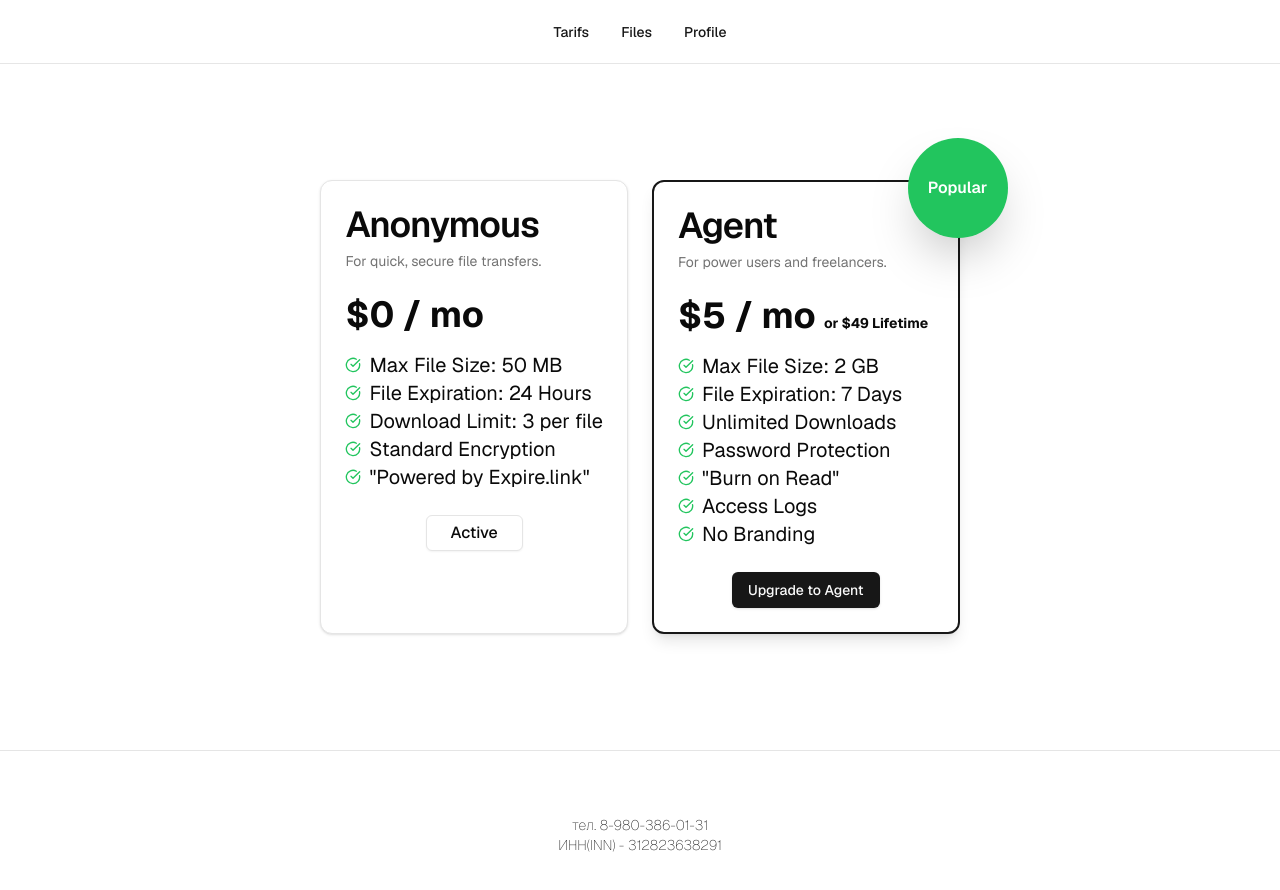
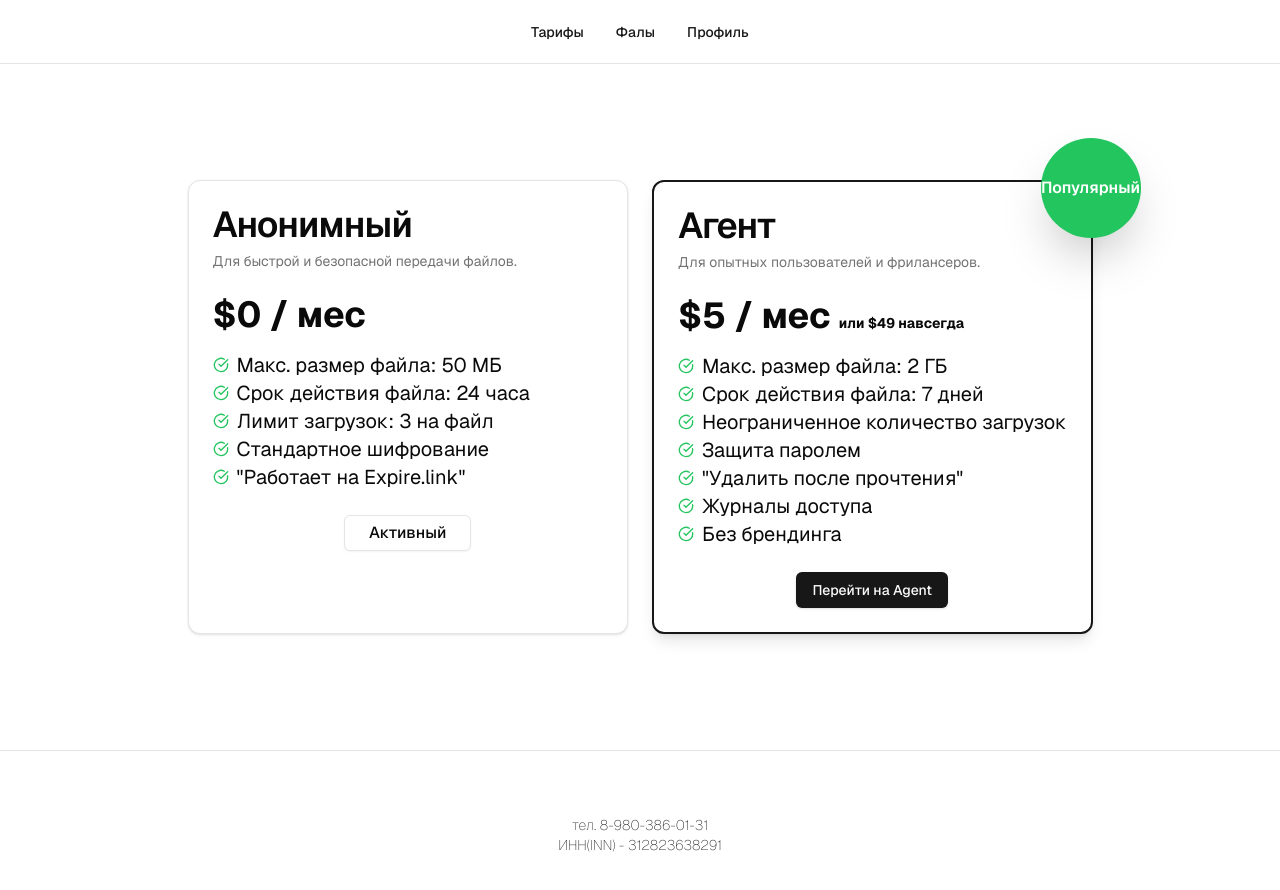
Before and after one commit to PieceTheLord/file_picker_supabase, a Next.js app: page /tarifs in a window 1280 px wide. Shown: the top 890 px of the page. Built offline with nearby package versions, Linux system fonts and the light colour scheme; no server answers.

Commit message:
changed langauge page to russian

```diff
--- a/app/(auth)/profile/page.tsx
+++ b/app/(auth)/profile/page.tsx
@@ -8,7 +8,7 @@ export default function Page() {
         <AuthButton />
       </Suspense>
       <div className="flex gap-x-4 items-center">
-        <p className="text-2xs font-normal">Chose your theme:</p>
+        <p className="text-2xs font-normal">Выбери тему:</p>
         <ThemeSwitcher />
       </div>
     </>
--- a/app/(auth)/tarifs/page.tsx
+++ b/app/(auth)/tarifs/page.tsx
@@ -9,22 +9,22 @@ const PricingSection = () => {
       {/* Anonymous (Free Tier) */}
       <Card className="h-full">
         <CardHeader>
-          <CardTitle className="text-4xl">Anonymous</CardTitle>
-          <CardDescription>For quick, secure file transfers.</CardDescription>
+          <CardTitle className="text-4xl">Анонимный</CardTitle>
+          <CardDescription>Для быстрой и безопасной передачи файлов.</CardDescription>
         </CardHeader>
         <CardContent className="grid gap-4">
-          <div className="text-4xl font-bold">$0 / mo</div>
+          <div className="text-4xl font-bold">$0 / мес</div>
           <ul className="text-xl">
-            <li className="flex items-center gap-2"><CheckCircle className="h-4 w-4 text-green-500" /> Max File Size: 50 MB</li>
-            <li className="flex items-center gap-2"><CheckCircle className="h-4 w-4 text-green-500" /> File Expiration: 24 Hours</li>
-            <li className="flex items-center gap-2"><CheckCircle className="h-4 w-4 text-green-500" /> Download Limit: 3 per file</li>
-            <li className="flex items-center gap-2"><CheckCircle className="h-4 w-4 text-green-500" /> Standard Encryption</li>
-            <li className="flex items-center gap-2"><CheckCircle className="h-4 w-4 text-green-500" /> "Powered by Expire.link"</li>
+            <li className="flex items-center gap-2"><CheckCircle className="h-4 w-4 text-green-500" /> Макс. размер файла: 50 МБ</li>
+            <li className="flex items-center gap-2"><CheckCircle className="h-4 w-4 text-green-500" /> Срок действия файла: 24 часа</li>
+            <li className="flex items-center gap-2"><CheckCircle className="h-4 w-4 text-green-500" /> Лимит загрузок: 3 на файл</li>
+            <li className="flex items-center gap-2"><CheckCircle className="h-4 w-4 text-green-500" /> Стандартное шифрование</li>
+            <li className="flex items-center gap-2"><CheckCircle className="h-4 w-4 text-green-500" /> "Работает на Expire.link"</li>
           </ul>
         </CardContent>
         <CardFooter className="justify-center items-start h-full ">
           <Button className=" cursor-default hover:bg-primary/0 py-2 px-6 text-2xs" variant={"outline"}>
-            Active
+            Активный
           </Button>
         </CardFooter>
       </Card>
@@ -32,25 +32,25 @@ const PricingSection = () => {
       {/* Agent (Pro Tier) */}
       <Card className="border-2 border-primary shadow-lg">
         <CardHeader className="relative">
-          <CardTitle className="text-4xl">Agent</CardTitle>
-          <CardDescription>For power users and freelancers.</CardDescription>
-          <Badge variant="default" className="bg-green-500 shadow-2xl text-2xs text-white w-[100px] text-center flex justify-center absolute right-0 top-0 -translate-y-1/2 translate-x-1/2 rounded-full h-[100px]   hover:bg-green-500">Popular</Badge>
+          <CardTitle className="text-4xl">Агент</CardTitle>
+          <CardDescription>Для опытных пользователей и фрилансеров.</CardDescription>
+          <Badge variant="default" className="bg-green-500 shadow-2xl text-2xs text-white w-[100px] text-center flex justify-center absolute right-0 top-0 -translate-y-1/2 translate-x-1/2 rounded-full h-[100px]   hover:bg-green-500">Популярный</Badge>
         </CardHeader>
         <CardContent className="grid gap-4">
-          <div className="text-4xl font-bold">$5 / mo <span className="text-sm">or $49 Lifetime</span></div>
+          <div className="text-4xl font-bold">$5 / мес <span className="text-sm">или $49 навсегда</span></div>
           <ul className="text-xl">
-            <li className="flex items-center gap-2"><CheckCircle className="h-4 w-4 text-green-500" /> Max File Size: 2 GB</li>
-            <li className="flex items-center gap-2"><CheckCircle className="h-4 w-4 text-green-500" /> File Expiration: 7 Days</li>
-            <li className="flex items-center gap-2"><CheckCircle className="h-4 w-4 text-green-500" /> Unlimited Downloads</li>
-            <li className="flex items-center gap-2"><CheckCircle className="h-4 w-4 text-green-500" /> Password Protection</li>
-            <li className="flex items-center gap-2"><CheckCircle className="h-4 w-4 text-green-500" /> "Burn on Read"</li>
-            <li className="flex items-center gap-2"><CheckCircle className="h-4 w-4 text-green-500" /> Access Logs</li>
-            <li className="flex items-center gap-2"><CheckCircle className="h-4 w-4 text-green-500" /> No Branding</li>
+            <li className="flex items-center gap-2"><CheckCircle className="h-4 w-4 text-green-500" /> Макс. размер файла: 2 ГБ</li>
+            <li className="flex items-center gap-2"><CheckCircle className="h-4 w-4 text-green-500" /> Срок действия файла: 7 дней</li>
+            <li className="flex items-center gap-2"><CheckCircle className="h-4 w-4 text-green-500" /> Неограниченное количество загрузок</li>
+            <li className="flex items-center gap-2"><CheckCircle className="h-4 w-4 text-green-500" /> Защита паролем</li>
+            <li className="flex items-center gap-2"><CheckCircle className="h-4 w-4 text-green-500" /> "Удалить после прочтения"</li>
+            <li className="flex items-center gap-2"><CheckCircle className="h-4 w-4 text-green-500" /> Журналы доступа</li>
+            <li className="flex items-center gap-2"><CheckCircle className="h-4 w-4 text-green-500" /> Без брендинга</li>
           </ul>
         </CardContent>
         <CardFooter className="justify-center">
           <Button asChild>
-            <a href="/checkout">Upgrade to Agent</a>
+            <a href="/checkout">Перейти на Agent</a>
           </Button>
         </CardFooter>
       </Card>
--- a/app/components/emptyFile.tsx
+++ b/app/components/emptyFile.tsx
@@ -17,15 +17,15 @@ export function EmptyOutline() {
         <EmptyMedia variant="icon">
           <CloudUpload />
         </EmptyMedia>
-        <EmptyTitle>You have not uploaded any file yet!</EmptyTitle>
+        <EmptyTitle>Ты не загрузил ещё ни одного файла!</EmptyTitle>
         <EmptyDescription>
-          Upload files and have access to them from anywhere.
+          Загружай файлы и получи к ним доступ откуда угодно
         </EmptyDescription>
       </EmptyHeader>
       <EmptyContent>
         <a href="/protected">
           <Button variant="outline" size="sm">
-            Upload Files
+            Загрузить файл
           </Button>
         </a>
       </EmptyContent>
--- a/app/components/navbar.tsx
+++ b/app/components/navbar.tsx
@@ -7,13 +7,13 @@ export const Navbar = ({}: NavbarProps) => {
   return (
     <div className="flex justify-center w-full">
       <a href="/tarifs">
-        <Button variant="link">Tarifs</Button>
+        <Button variant="link">Тарифы</Button>
       </a>
       <a href="/">
-        <Button variant="link">Files</Button>
+        <Button variant="link">Фалы</Button>
       </a>
       <a href="/profile">
-        <Button variant="link">Profile</Button>
+        <Button variant="link">Профиль</Button>
       </a>
 
     </div>
--- a/app/components/urlsTable.tsx
+++ b/app/components/urlsTable.tsx
@@ -26,13 +26,13 @@ interface Link {
 export async function URLsTable({ links }: { links: Link[] }) {
   return (
     <Table>
-      <TableCaption>The list of your uploaded files </TableCaption>
+      <TableCaption>Список ваших загруженных файлов</TableCaption>
       <TableHeader>
         <TableRow>
-          <TableHead>file name</TableHead>
+          <TableHead>Имя файла</TableHead>
           <TableHead></TableHead>
-          <TableHead>expires_at</TableHead>
-          <TableHead className="text-right">Available</TableHead>
+          <TableHead>Истекает</TableHead>
+          <TableHead className="text-right">Доступен</TableHead>
         </TableRow>
       </TableHeader>
       <TableBody>
@@ -50,14 +50,14 @@ export async function URLsTable({ links }: { links: Link[] }) {
               {new Date(link.expires_at) > new Date() ? (
                 <>
                   <a href={link.signedURL}>
-                    <Button>Download</Button>
+                    <Button>Скачать</Button>
                   </a>
                   <Suspense fallback="loading CSR">
                     <PopoverCopy link={link.signedURL} />
                   </Suspense>
                 </>
               ) : (
-                <p>Unavailable to download</p>
+                <p>Недоступно для скачивания</p>
               )}
             </TableCell>
             <TableCell className="text-left" key={link.expires_at}>
--- a/components/auth-button.tsx
+++ b/components/auth-button.tsx
@@ -13,7 +13,7 @@ export async function AuthButton() {
 
   return user ? (
     <div className="flex items-center gap-4">
-      Hey, {user.email}!
+      Привет, {user.email}!
       <LogoutButton />
     </div>
   ) : (
--- a/components/login-form.tsx
+++ b/components/login-form.tsx
@@ -39,7 +39,7 @@ export function LoginForm({
       });
       if (error) throw error;
       // Update this route to redirect to an authenticated route. The user already has an active session.
-      router.push("/protected");
+      router.push("/");
     } catch (error: unknown) {
       setError(error instanceof Error ? error.message : "An error occurred");
     } finally {
--- a/components/sign-up-form.tsx
+++ b/components/sign-up-form.tsx
@@ -44,7 +44,7 @@ export function SignUpForm({
         email,
         password,
         options: {
-          emailRedirectTo: `${window.location.origin}/protected`,
+          emailRedirectTo: `${window.location.origin}/`,
         },
       });
       if (error) throw error;
```
Also changed, not shown: app/page.tsx (+5 -6 lines).
